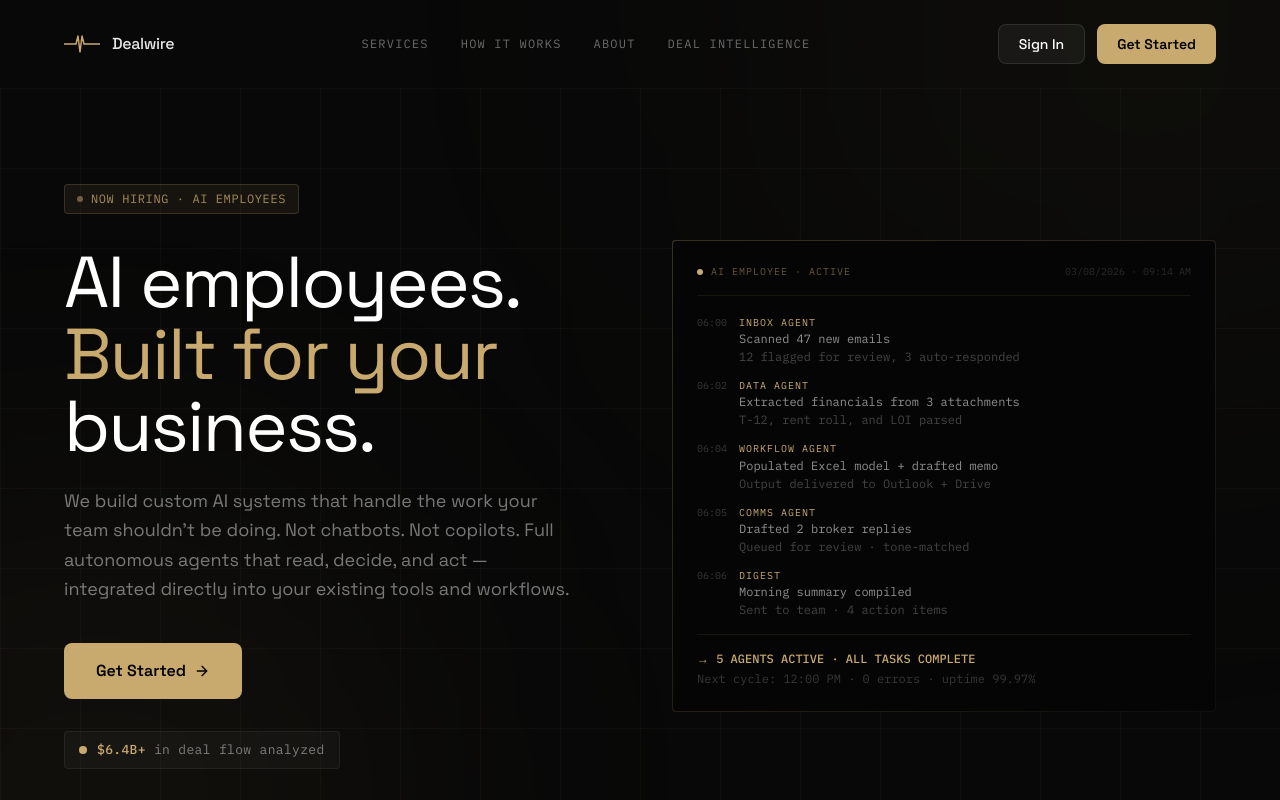
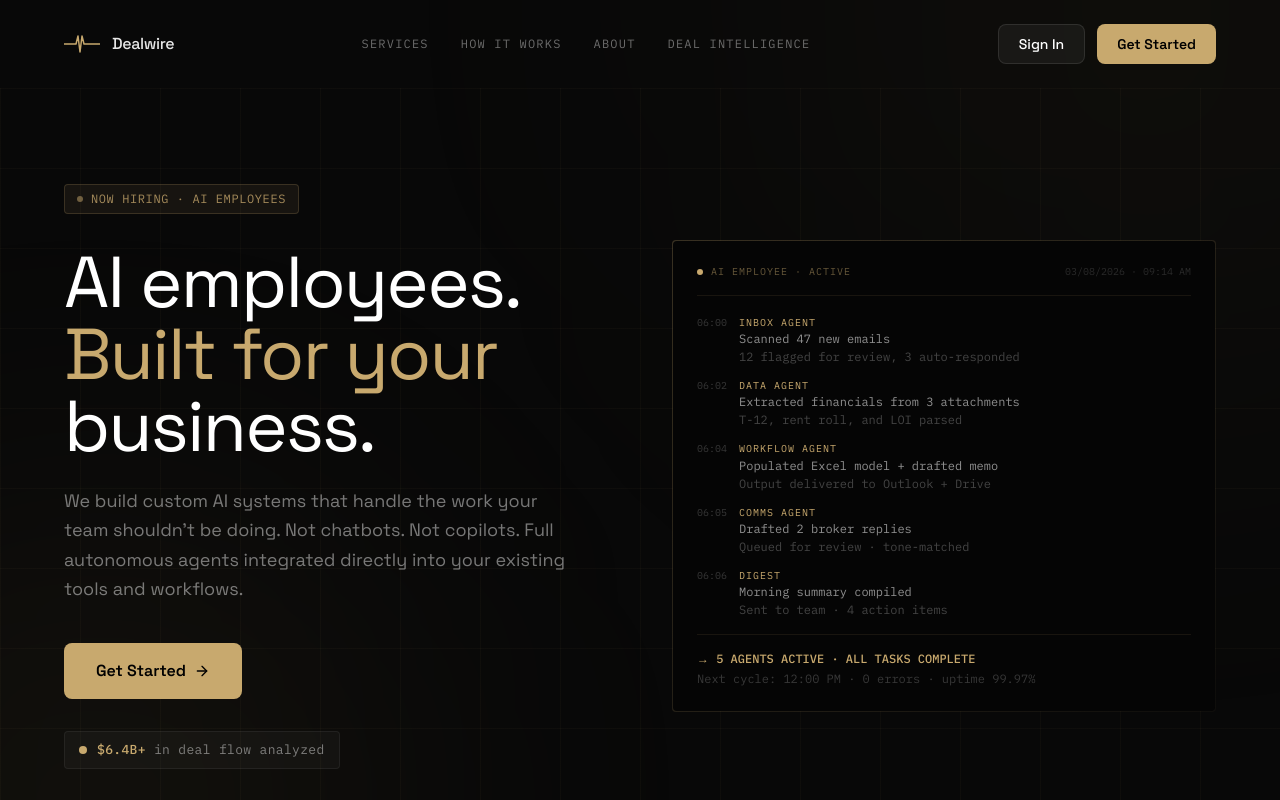
Before and after one commit to dealwire-ai/dealwire, a Next.js app in the folder apps/web/: page /employees in a window 1280 px wide. Shown: the top 800 px of the page. Built offline with nearby package versions, Linux system fonts and the light colour scheme; no server answers.

Commit message:
fix: tighten /employees hero subheadline copy

```diff
--- a/apps/web/src/app/employees/page.tsx
+++ b/apps/web/src/app/employees/page.tsx
@@ -221,8 +221,8 @@ export default function Custom() {
               <p className="text-lg text-white/45 max-w-lg leading-relaxed mb-10">
                 We build custom AI systems that handle the work your team
                 shouldn&apos;t be doing. Not chatbots. Not copilots. Full
-                autonomous agents that read, decide, and act — integrated
-                directly into your existing tools and workflows.
+                autonomous agents integrated directly into your existing tools
+                and workflows.
               </p>
 
               <Link
```
